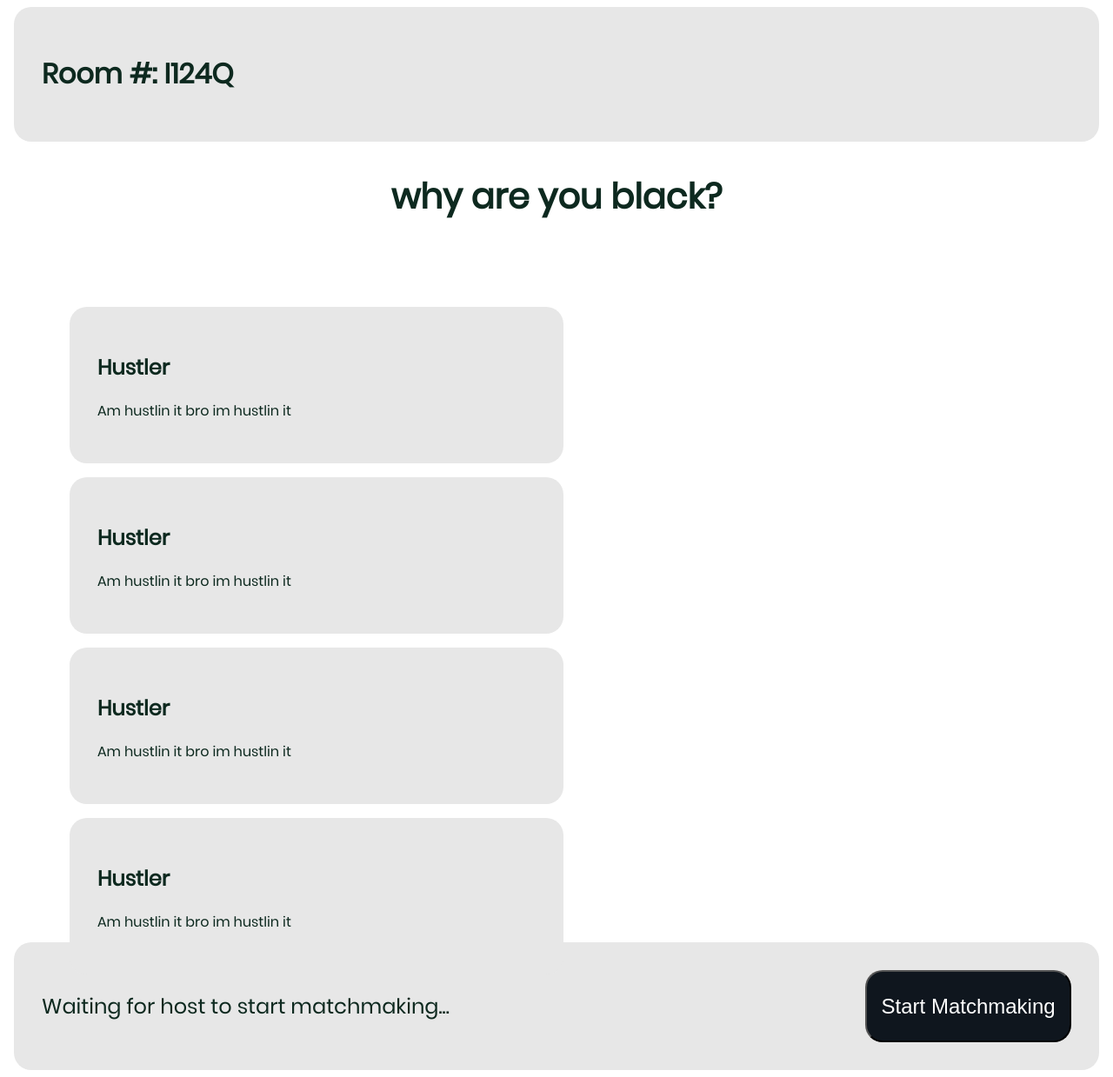
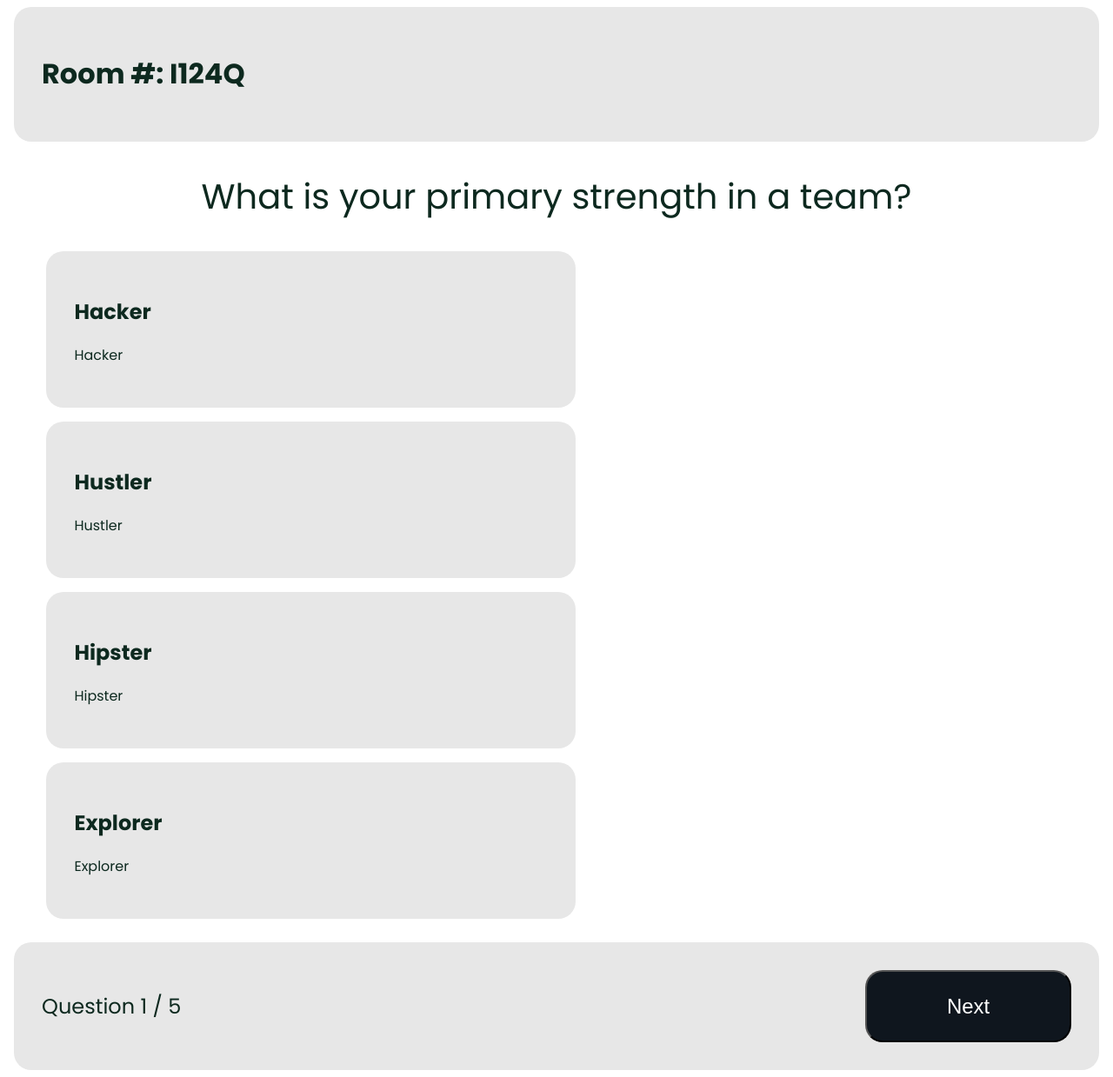
Before and after one commit to wehejojo/UCoLab, a Flask app: template templates/Quiz.html in a window 1280 px wide. Shown: the whole page at 87% size. Run offline with Flask 3, Linux system fonts and the light colour scheme; the template is opened without the code that fills it, so the values that code supplies are empty.

Commit message:
updates on pages, ready for back-end integration

```diff
--- a/static/main.css
+++ b/static/main.css
@@ -1,7 +1,10 @@
-@font-face {
+/* @font-face {
     font-family: Poppins;
     src: url(/static/fonts/Poppins-Regular.ttf) format('truetype');
-}
+} */
+@import url('https://fonts.googleapis.com/css2?family=Poppins:wght@400;500;600;700&display=swap');
+
+
 
 h1,
 h2,
@@ -74,12 +77,6 @@ input {
     background-color: white;
 }
 
-/* H E L P E R */
-
-/* *{
-    border: 1px solid #565656;
-}  */
-
 .top-bar {
     height: 100%;
     padding: 2rem;
@@ -127,13 +124,16 @@ input {
 .player {
     width: 5rem;
     height: 5rem;
+    text-align: center;
 }
+
 
 .pfp {
     height: 40px;
     width: 40px;
     background-color: #0F161E;
     border-radius: 100%;
+    margin: 0 auto;
 }
 
 
@@ -209,14 +209,25 @@ input {
 
 /* waduhyawbduawbjdnhawbd  */
 
-.quiz {
+
+.middle-container{
     margin: 0.5rem;
     text-align: center;
     height: 55rem;
 }
 
+.results {
+    display: flex;
+    flex-direction: column;
+    margin: 0.5rem;
+    text-align: center;
+    height: 55rem;
+}
+
+
 .question h2 {
     font-size: 2.5rem;
+    font-weight: normal;
 }
 
 .options {
@@ -224,7 +235,8 @@ input {
     flex-direction: row;
     flex-wrap: wrap;
     gap: 1rem;
-    padding: 4rem;
+    margin: 0 auto;
+    padding-left: 3%;
 }
 
 .option {
@@ -235,7 +247,32 @@ input {
     padding: 2rem;
 }
 
+.option:hover {
+  transform: translateY(-2px);
+    transform: rotate(2deg);
+    transition: transform 0.2s ease-in-out;
+  box-shadow: 0 4px 8px rgba(0, 0, 0, 0.1);
+}
+
 .option.selected {
-    border-color: #007bff;
     background-color: #e7f0ff;
+    border: solid 1px  #007bff
 }
+
+#loading-message, #question-text{
+    font-size: 2.5rem;
+    font-weight: normal;
+}
+
+
+.card {
+    background: #f1f1f1;
+    padding: 1.5rem;
+    border-radius: 12px;
+    box-shadow: 0 4px 8px rgba(0,0,0,0.1);
+    width: 250px;
+}
+.card h3 {
+    margin-bottom: 0.5rem;
+    font-size: 1.4rem;
+}
--- a/templates/Quiz.html
+++ b/templates/Quiz.html
@@ -6,6 +6,11 @@
     <meta name="viewport" content="width=device-width, initial-scale=1.0">
     <title>Quiz</title>
     <link rel="stylesheet" href="/static/main.css">
+    <style>
+        .selected {
+            background-color: #dcdcdc;
+        }
+    </style>
 </head>
 
 <body>
@@ -13,49 +18,153 @@
         <h1>Room #: I124Q</h1>
     </div>
 
-    <div class="quiz">
-        <div class="question">
-            <h2>why are you black?</h2>
+    <div id="quiz-container">
+        <div class="middle-container">
+            <div class="question">
+                <h2 id="question-text">Loading...</h2>
+            </div>
+            <div class="options" id="options-container"></div>
         </div>
-        <div class="options">
-            <div class="option" onclick="selectOption(this)">
-                <h2>Hustler</h2>
-                <p>Am hustlin it bro im hustlin it</p>
+    </div>
+
+
+    <div id="results-container" style="display:none; text-align:center;">
+        <h2 id="loading-message">Finding best teammates based on your skills, interests, and working style. This may
+            take a moment...</h2>
+        <div id="final-cards" style="display:none; margin-top: 2rem;">
+            <h2 id="question-text">Here are your best matches</h2>
+            <div style="display:flex; justify-content:center; gap:2rem; flex-wrap:wrap;">
+                    <div class="question">
             </div>
-            <div class="option" onclick="selectOption(this)">
-                <h2>Hustler</h2>
-                <p>Am hustlin it bro im hustlin it</p>
+                <div class="card">
+                    <h3>Hacker</h3>
+                    <p>Name: Joselito Cruz</p>
+                    <p>Course: BS-Information Technology 3</p>
+                    <p>Key Skills: Web Dev, Mobile App</p>
+                    <p>Interest: Tech & Software</p>
+                </div>
+                <div class="card">
+                    <h3>Hustler</h3>
+                    <p>Name: Bea Santos</p>
+                    <p>Course: BS-Marketing Management</p>
+                    <p>Key Skills: Marketing, Pitching</p>
+                    <p>Interest: Business & Finance</p>
+                </div>
+                <div class="card">
+                    <h3>Hipster</h3>
+                    <p>Name: John Ortega</p>
+                    <p>Course: BS-Crim 3</p>
+                    <p>Key Skills: Legal Research, Critical Thinking</p>
+                    <p>Interest: Social Impact & Community</p>
+                </div>
             </div>
-            <div class="option" onclick="selectOption(this)">
-                <h2>Hustler</h2>
-                <p>Am hustlin it bro im hustlin it</p>
-            </div>
-            <div class="option" onclick="selectOption(this)">
-                <h2>Hustler</h2>
-                <p>Am hustlin it bro im hustlin it</p>
-            </div>
-                <script>
+        </div>
+    </div>
+
+    <div class="bottom-bar">
+        <div class="bottom-message">
+            <p id="question-count">Question 1 / 5</p>
+        </div>
+
+        <div class="bottom-button">
+            <button class="Start" onclick="nextQuestion()">Next</button>
+        </div>
+    </div>
+
+    <script>
+        const questions = [
+            {
+                "id": "q1",
+                "question": "What is your primary strength in a team?",
+                "choices": ["Hacker", "Hustler", "Hipster", "Explorer"]
+            },
+            {
+                "id": "q2",
+                "question": "What type of projects are you most interested in?",
+                "choices": [
+                    "Tech & Software", "Sustainability",
+                    "Health & Wellness", "Arts & Culture",
+                    "Business & Finance", "Education",
+                    "Social Impact & Community", "Open to Anything"
+                ]
+            },
+            {
+                "id": "q3",
+                "question": "How do you prefer to collaborate?",
+                "choices": [
+                    "Fast Paced and action-oriented",
+                    "Structured and planned",
+                    "Flexible and go-with-the-flow",
+                    "I adapt to the team's rhythm"
+                ]
+            },
+            {
+                "id": "q4",
+                "question": "What energizes you most during a project",
+                "choices": [
+                    "Brainstorming new ideas",
+                    "Seeing tangible progress",
+                    "Collaborating with others",
+                    "Solving hard problems"
+                ]
+            },
+            {
+                "id": "q5",
+                "question": "How do you usually contribute to a team discussion?",
+                "choices": [
+                    "I lead and organize ideas",
+                    "I analyze and critique proposals",
+                    "I bring creative, out-of-the-box ideas",
+                    "Listen and support others' contributions"
+                ]
+            }
+        ];
+
+        let currentIndex = 0;
+
+        function loadQuestion(index) {
+            const q = questions[index];
+            document.getElementById("question-text").innerText = q.question;
+            const optionsContainer = document.getElementById("options-container");
+            optionsContainer.innerHTML = '';
+
+            q.choices.forEach(choice => {
+                const div = document.createElement('div');
+                div.className = 'option';
+                div.onclick = () => selectOption(div);
+                div.innerHTML = `<h2>${choice}</h2><p>${choice}</p>`;
+                optionsContainer.appendChild(div);
+            });
+
+            document.getElementById("question-count").innerText = `Question ${index + 1} / ${questions.length}`;
+        }
+
         function selectOption(clickedDiv) {
             document.querySelectorAll('.option').forEach(div => {
                 div.classList.remove('selected');
             });
             clickedDiv.classList.add('selected');
         }
+
+        function nextQuestion() {
+            if (currentIndex < questions.length - 1) {
+                currentIndex++;
+                loadQuestion(currentIndex);
+            } else {
+                document.getElementById("quiz-container").style.display = "none";
+                const results = document.getElementById("results-container");
+                results.style.display = "block";
+                results.className = "results";
+
+                setTimeout(() => {
+                    document.getElementById("loading-message").style.display = "none";
+                    document.getElementById("final-cards").style.display = "block";
+                }, 2500);
+            }
+        }
+
+        window.onload = () => loadQuestion(currentIndex);
     </script>
-        </div>
-    </div>
-
-    <div class="bottom-bar">
-        <div class="bottom-message">
-            <p>Waiting for host to start matchmaking...</p>
-        </div>
-
-        <div class="bottom-button">
-            <button class="Start">Start Matchmaking</button>
-        </div>
-    </div>
-
-
 </body>
 
 </html>
```
